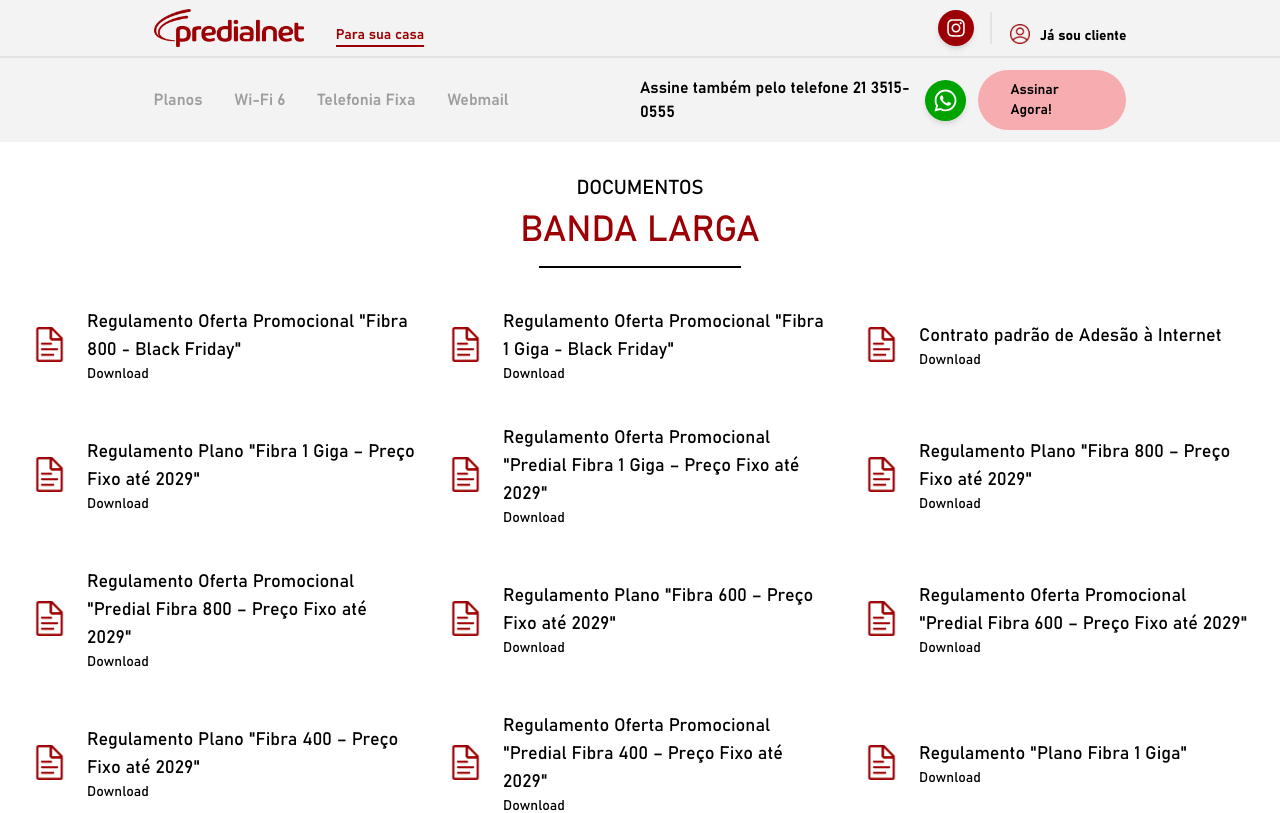
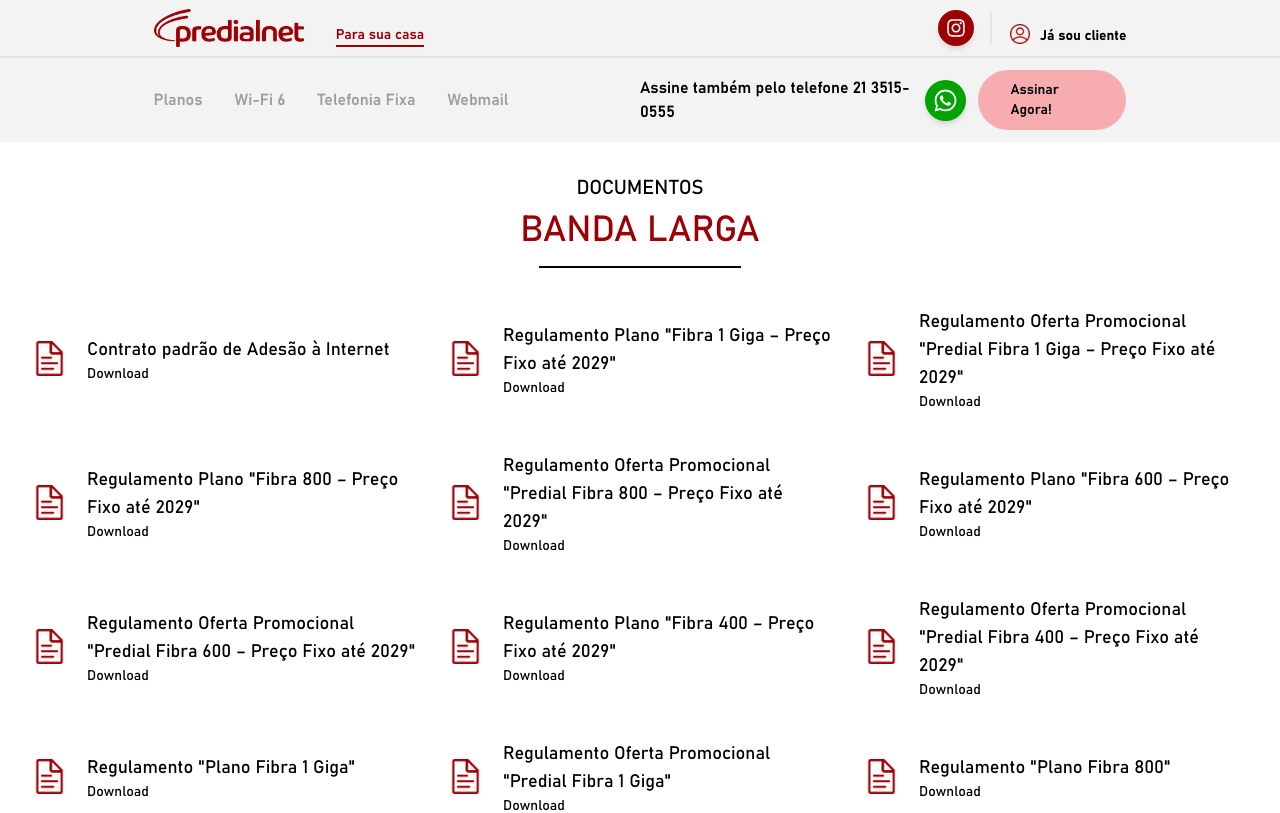
Before and after one commit to caiovidinha/site-predialnet, a Next.js app: page /documentos in a window 1280 px wide. Shown: the top 813 px of the page. Built offline with nearby package versions, Linux system fonts and the light colour scheme.

Commit message:
remove black friday

```diff
--- a/src/components/DocumentsPage.jsx
+++ b/src/components/DocumentsPage.jsx
@@ -2,14 +2,6 @@
 import Image from 'next/image';
 const documents = {
   'Banda Larga': [
-    {
-      title: 'Regulamento Oferta Promocional "Fibra 800 - Black Friday"',
-      link: 'https://www.predialnet.com.br/download/2025.11_Oferta_Conjunta_800-Black_Friday.pdf',
-    },
-    {
-      title: 'Regulamento Oferta Promocional "Fibra 1 Giga - Black Friday"',
-      link: 'https://www.predialnet.com.br/download/2025.11_Oferta_Conjunta_1_GB-Black_Friday.pdf',
-    },
     {
       title: 'Contrato padrão de Adesão à Internet',
       link: 'https://www.predialnet.com.br/download/contrato-padrao-adesao-servico-internet.pdf',
```
